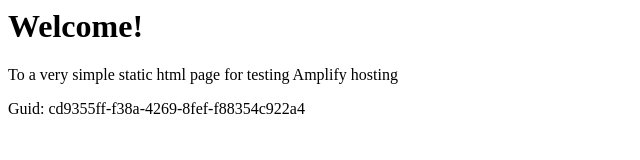
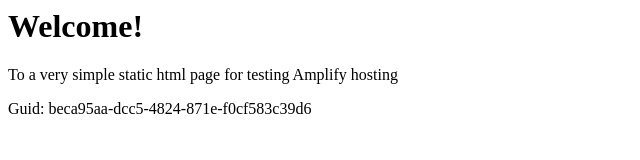
Before and after one commit to aws-aemilia-syd/Github-PR-Commit-Integration-Test-DoNotTouch-GitHubWebhookPushCanaryTest-v1-prod-ap-southeast-2, a website: page src/index.html in a window 1280 px wide. Shown: the full height of the page, 0-640 px from the left. Drawn offline with Linux system fonts and the light colour scheme.

Commit message:
commit from integ tests

```diff
--- a/src/index.html
+++ b/src/index.html
@@ -12,6 +12,6 @@
 <body>
     <h1>Welcome!</h1>
     <p>To a very simple static html page for testing Amplify hosting</p>
-    <p>Guid: cd9355ff-f38a-4269-8fef-f88354c922a4</p></body>
+    <p>Guid: beca95aa-dcc5-4824-871e-f0cf583c39d6</p></body>
 
 </html>
```
